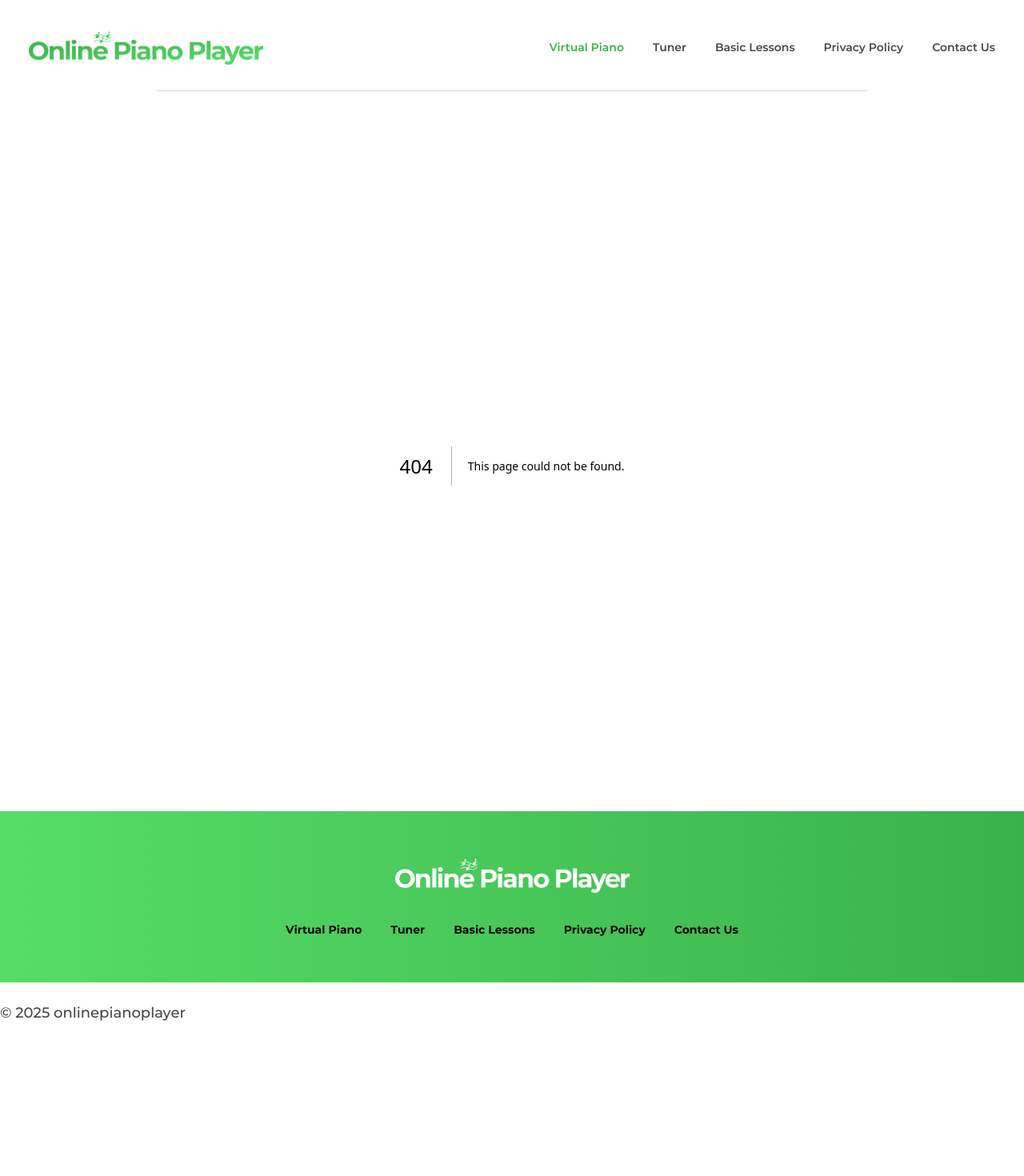
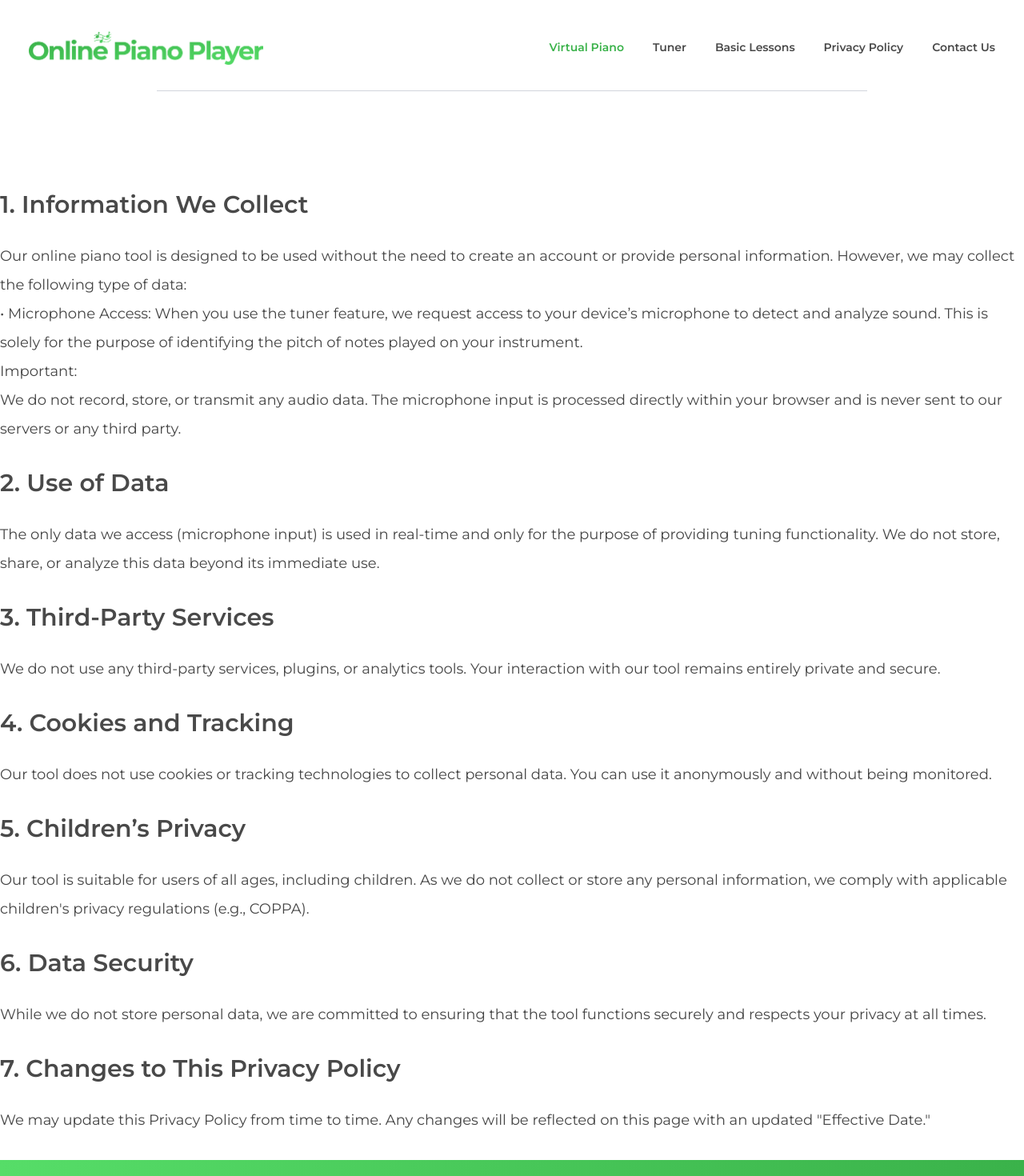
Before and after one commit to Mustajaaab/Piano, a Next.js app: page /privacy-policy in a window 1280 px wide. Before the commit this address had no page. Shown: the top 1470 px of the page at 80% size. Before the commit the page ends 1304 px from the top, so only its background shows below. Built offline with nearby package versions, Linux system fonts and the light colour scheme.

Commit message:
Link component in the Header is Done and the Privacy Policy Page Also done!

```diff
--- /dev/null
+++ b/src/app/privacy-policy/page.tsx
@@ -0,0 +1,30 @@
+
+export default function Home() {
+  return (
+    <main className="container mx-auto">
+        <h1 className="text-[#494949] text-3xl font-semibold mt-14">1. Information We Collect</h1>
+        <p className="text-[#454545] text-lg font-normal mt-7 leading-9">Our online piano tool is designed to be used without the need to create an account or provide personal information. However, we may collect the following type of data:</p>
+        <p className="text-[#454545] text-lg font-normal leading-9">• Microphone Access: When you use the tuner feature, we request access to your device’s microphone to detect and analyze sound. This is solely for the purpose of identifying the pitch of notes played on your instrument.</p>
+        <p className="text-[#454545] text-lg font-normal leading-9">Important: <br />  We do not record, store, or transmit any audio data. The microphone input is processed directly within your browser and is never sent to our servers or any third party.</p>
+
+        <h2 className="text-[#494949] text-3xl font-semibold mt-8">2. Use of Data</h2>
+        <p className="text-[#454545] text-lg font-normal mt-7 leading-9">The only data we access (microphone input) is used in real-time and only for the purpose of providing tuning functionality. We do not store, share, or analyze this data beyond its immediate use.</p>
+
+        <h2 className="text-[#494949] text-3xl font-semibold mt-8">3. Third-Party Services</h2>
+        <p className="text-[#454545] text-lg font-normal mt-7 leading-9">We do not use any third-party services, plugins, or analytics tools. Your interaction with our tool remains entirely private and secure.</p>
+
+        <h2 className="text-[#494949] text-3xl font-semibold mt-8">4. Cookies and Tracking</h2>
+        <p className="text-[#454545] text-lg font-normal mt-7 leading-9">Our tool does not use cookies or tracking technologies to collect personal data. You can use it anonymously and without being monitored.</p>
+
+        <h2 className="text-[#494949] text-3xl font-semibold mt-8">5. Children’s Privacy</h2>
+        <p className="text-[#454545] text-lg font-normal mt-7 leading-9">Our tool is suitable for users of all ages, including children. As we do not collect or store any personal information, we comply with applicable children's privacy regulations (e.g., COPPA).</p>
+
+        <h2 className="text-[#494949] text-3xl font-semibold mt-8">6. Data Security</h2>
+        <p className="text-[#454545] text-lg font-normal mt-7 leading-9">While we do not store personal data, we are committed to ensuring that the tool functions securely and respects your privacy at all times.</p>
+
+        <h2 className="text-[#494949] text-3xl font-semibold mt-8">7. Changes to This Privacy Policy</h2>
+        <p className="text-[#454545] text-lg font-normal mt-7 leading-9">We may update this Privacy Policy from time to time. Any changes will be reflected on this page with an updated "Effective Date."</p>
+
+    </main>
+  )
+}
--- a/src/components/layout/Header.tsx
+++ b/src/components/layout/Header.tsx
@@ -9,11 +9,11 @@ const Header = () => {
             <Image src='/images/player.png' alt="Logo" width={293} height={45} className="cursor-pointer"/>
             <nav>
                 <ul className="flex gap-9">
-                    <li className="text-[#3AB24A] cursor-pointer font-semibold text-sm"><Link href=''>Virtual Piano</Link></li>
+                    <li className="text-[#3AB24A] cursor-pointer font-semibold text-sm"><Link href='/'>Virtual Piano</Link></li>
                     <li className="text-[#494949] cursor-pointer font-semibold text-sm"><Link href='/tuner'>Tuner</Link></li>
-                    <li className="text-[#494949] cursor-pointer font-semibold text-sm"><Link href=''>Basic Lessons</Link></li>
-                    <li className="text-[#494949] cursor-pointer font-semibold text-sm"><Link href=''>Privacy Policy</Link></li>
-                    <li className="text-[#494949] cursor-pointer font-semibold text-sm"><Link href=''>Contact Us</Link></li>
+                    <li className="text-[#494949] cursor-pointer font-semibold text-sm"><Link href='/basic-lessons'>Basic Lessons</Link></li>
+                    <li className="text-[#494949] cursor-pointer font-semibold text-sm"><Link href='/privacy-policy'>Privacy Policy</Link></li>
+                    <li className="text-[#494949] cursor-pointer font-semibold text-sm"><Link href='/contact-us'>Contact Us</Link></li>
                 </ul>
             </nav>
         </div>
```
